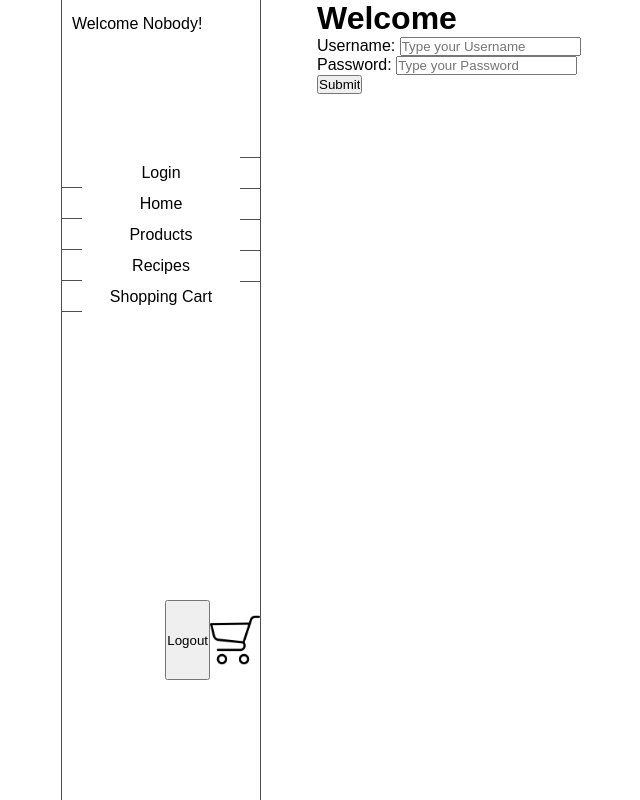
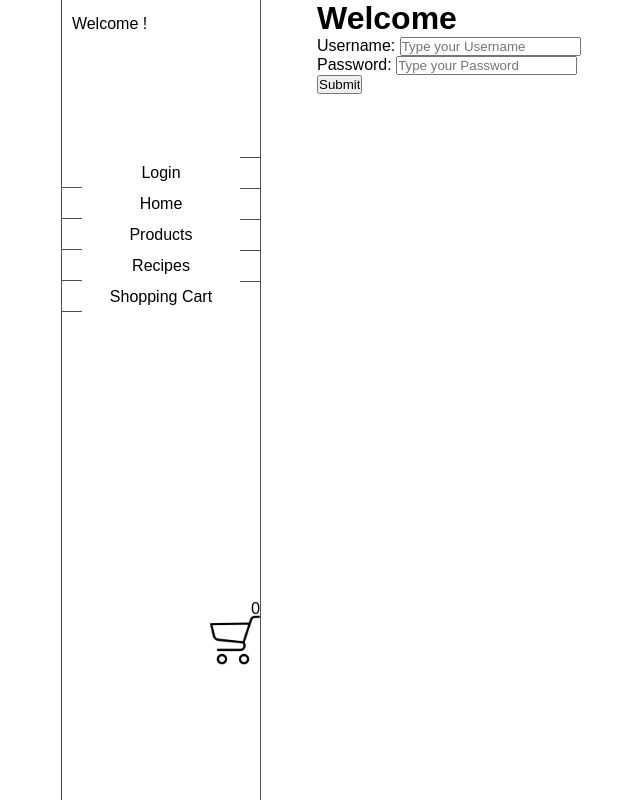
Before and after one commit to gh-johnny/Coffee-Online-Shop, a Vue app: page /login in a window 1280 px wide. Shown: the whole page, without its empty margins (323-963 px from the left). Built offline with nearby package versions, Linux system fonts and the light colour scheme; a web font is replaced by a local one.

Commit message:
login maintain nav

```diff
--- a/src/App.vue
+++ b/src/App.vue
@@ -1,7 +1,7 @@
 <template>
   <div>
-    <main-nav :userWelcome='userWelcome'></main-nav>
-     <router-view @shoppingCart="fromProuct" :cartAdd="ProductToCart" @userData='userData'></router-view>
+    <main-nav :user='userWelcome' :user2='userWelcome2' :cartAdd="ProductToCart"></main-nav>
+    <router-view @shoppingCart="fromProuct" :cartAdd="ProductToCart" @userData='userData' @userData2='userData2'></router-view>
   </div>
 </template>
 
@@ -17,6 +17,9 @@ export default {
     return{
       ProductToCart: new Map(),
       DataFromProduct:'',
+      user:'',
+      userWelcome:false,
+      userWelcome2: null
     }
   },
   methods:{
@@ -27,11 +30,13 @@ export default {
       // console.log(this.ProductToCart)
       // console.log(this.DataFromProduct.totalCal())
     },
-    logedUser(val){
-      this.logeduser = val
-    },
     userData(val){
       this.userWelcome = val
+      console.log(this.userWelcome)
+    },
+    userData2(val){
+      this.userWelcome2 = val.first_name+" "+val.last_name
+      console.log(this.userWelcome2)
     }
   },
 }
--- a/src/components/LoginPage.vue
+++ b/src/components/LoginPage.vue
@@ -12,7 +12,6 @@
     </h1>
 
       <section>
-
         <aside>
           <label for="username">Username: </label>
           <input v-model="uname" type="text" name="username" placeholder="Type your Username">
@@ -22,7 +21,6 @@
           <label for="password">Password: </label>
           <input v-model="pword" type="text" name="password" placeholder="Type your Password">
         </aside>
-
         <input type="button" value="Submit" @click="submit">
       </section>
       <!-- <h2>{{message}}</h2> -->
@@ -71,7 +69,8 @@ export default {
               logeduser.point = Math.floor(Math.random()*100000);
               sessionStorage.setItem('logeduser',JSON.stringify(logeduser));
             }
-            this.$emit("userData", logedUser)
+            this.$emit("userData", true)
+            this.$emit("userData2", logedUser)
             this.$router.push({name:'products-page'});
           }else{
             this.message = "Your Username or Password is wrong check again"
--- a/src/components/MainNav.vue
+++ b/src/components/MainNav.vue
@@ -1,29 +1,42 @@
 <template>
     <nav>
         <aside>
-            <span>Welcome {{fullName}}!</span>
+            <span v-show="!sesssionCheck" >Welcome {{user2}}!</span>
+            <span v-show="sesssionCheck" >Welcome {{logFullname}}!</span>
         </aside>
-        <ul>
-            <li><router-link v-show="logflag" to='/login'>Login</router-link></li>
+        <ul v-if="sesssionCheck">
+            <li><router-link to='/home'>Home</router-link></li>
+            <li><router-link to='/products'>Products</router-link></li>
+            <li><router-link to='/recipe'>Recipes</router-link></li>
+            <li><router-link to='/shoppingcart'>Shopping Cart</router-link></li>
+        </ul>
+        <ul v-else>
+            <li><router-link v-show="!user" to='/login'>Login</router-link></li>
             <li><router-link to='/home'>Home</router-link></li>
             <li><router-link to='/products'>Products</router-link></li>
             <li><router-link to='/recipe'>Recipes</router-link></li>
             <li><router-link to='/shoppingcart'>Shopping Cart</router-link></li>
         </ul>
         <article>
-            <button @click="logout">Logout</button>
-            <figure><div>{{}}</div></figure><!-- counter for shopping cart items...? -->
+            <form v-if="sesssionCheck">
+                <button v-show="!user" @click="logout">Logout</button>
+            </form>
+            <form v-else>
+
+            </form>
+            <figure><div>{{cartAdd.size}}</div></figure><!-- counter for shopping cart items...? -->
         </article>
     </nav>
 </template>
 <script>
 export default {
     name: 'MainNav',
+    props:['user',"user2",'cartAdd'],
     data(){
         return{
             logedUser:JSON.parse(sessionStorage.getItem('logeduser')),
-            fullName: "Nobody",
-            logflag:true
+            logFullname:'',
+            sesssionCheck:false
         }
     },
     methods:{
@@ -32,17 +45,12 @@ export default {
             this.$router.push({name:'login-page'})
         },
     },
-    watch:{
-
-    },
     mounted(){
         if(sessionStorage.getItem('logeduser')){
-            this.fullName = this.logedUser.first_name+" "+this.logedUser.last_name;
-            this.memberstat = this.logedUser.membership;
-            this.mempoint = this.logedUser.point;
-            this.logflag = false
+            this.logFullname = this.logedUser.first_name+" "+this.logedUser.last_name;
+            this.sesssionCheck = true
         }
-    }
+    },
 }
 </script>
 <style scoped>
```
